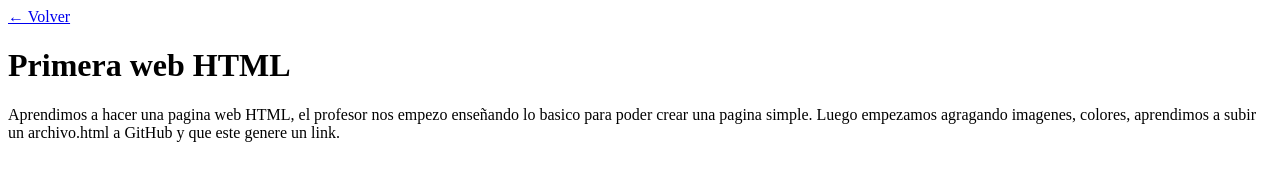
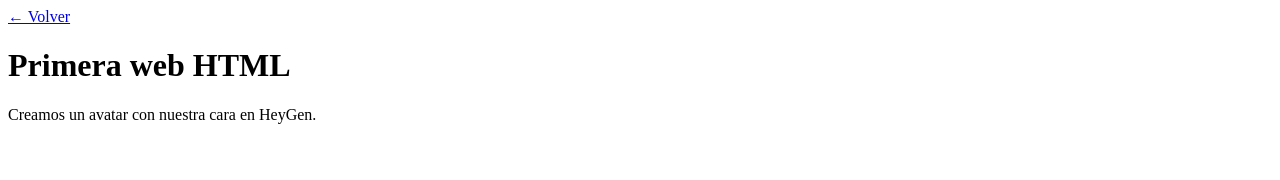
Before and after one commit to olivitelli/Mi-cuaderno-de-clase, a plain HTML site: page trabajo3.html in a window 1280 px wide. Drawn offline with Linux system fonts and the light colour scheme.

Commit message:
Update trabajo3.html

```diff
--- a/trabajo3.html
+++ b/trabajo3.html
@@ -5,6 +5,6 @@
 <body style="background-color:#FFFFFF">
 <a href="index.html">← Volver</a>
 <h1>Primera web HTML</h1>
-<p>Aprendimos a hacer una pagina web HTML, el profesor nos empezo enseñando lo basico para poder crear una pagina simple. Luego empezamos agragando imagenes, colores, aprendimos a subir un archivo.html a GitHub y que este genere un link.</p>
+<p>Creamos un avatar con nuestra cara en HeyGen.</p>
 </body>
 </html>
```
